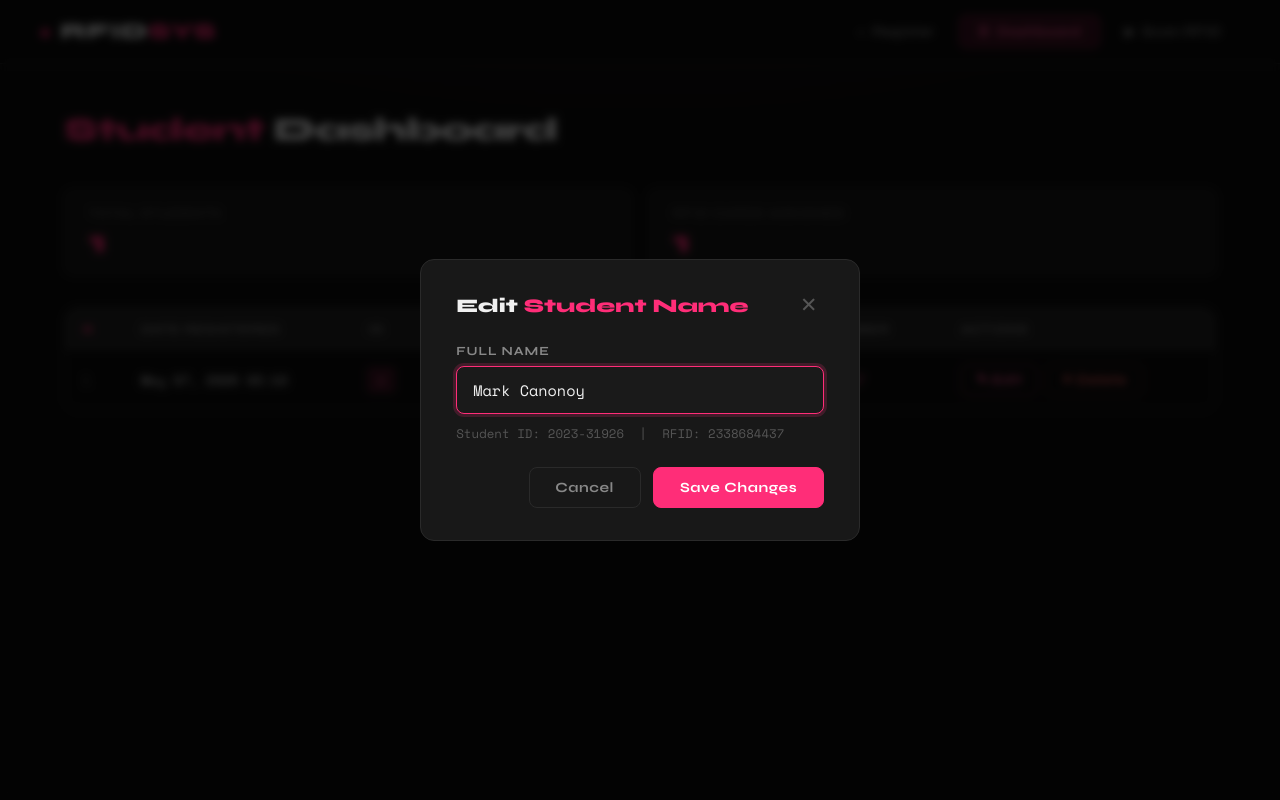
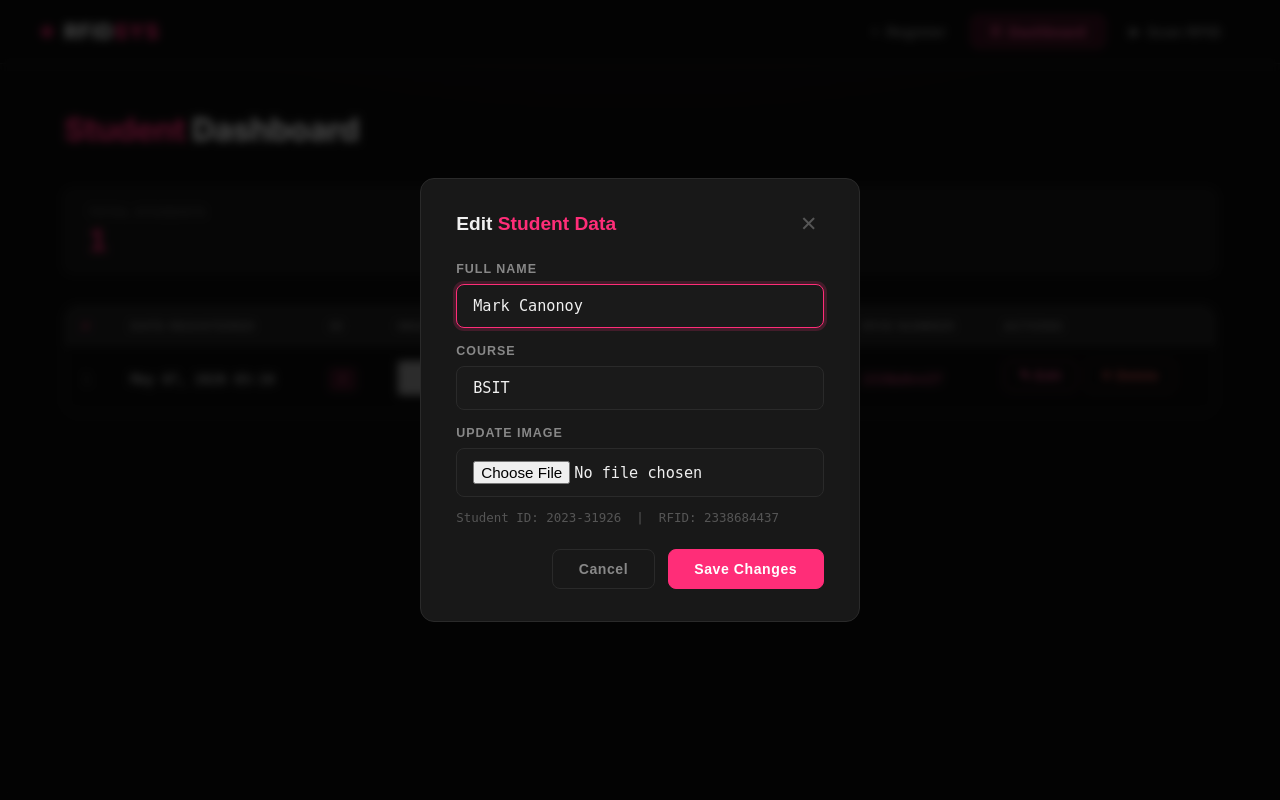
Before and after one commit to MarkKevinCanonoy/Simple-RFID-Scanner, a PHP site: page /dashboard.php?edit=2 in a window 1280 px wide. Run offline with PHP 8.4, Linux system fonts and the light colour scheme; data comes from the database, SQL or seed files in the repository; both versions use the stored data as it was after the commit; grey boxes are pictures that could not be loaded.

Commit message:
added course and image inputs

```diff
--- a/dashboard.php
+++ b/dashboard.php
@@ -12,10 +12,28 @@ if (isset($_GET['delete'])) {
 if ($_SERVER['REQUEST_METHOD'] === 'POST' && isset($_POST['edit_id'])) {
     $edit_id   = (int)   $_POST['edit_id'];
     $full_name = trim(mysqli_real_escape_string($conn, $_POST['full_name'] ?? ''));
+    $course    = trim(mysqli_real_escape_string($conn, $_POST['course'] ?? ''));
+
+    $updates = [];
 
     if ($full_name !== '') {
-        mysqli_query($conn, "UPDATE users SET full_name = '$full_name' WHERE id = $edit_id");
+        $updates[] = "full_name = '$full_name'";
     }
+    if ($course !== '') {
+        $updates[] = "course = '$course'";
+    }
+
+    if (isset($_FILES['image']) && $_FILES['image']['error'] === UPLOAD_ERR_OK) {
+        $image_name = time() . '_' . basename($_FILES['image']['name']);
+        move_uploaded_file($_FILES['image']['tmp_name'], 'uploads/' . $image_name);
+        $updates[] = "image = '$image_name'";
+    }
+
+    if (!empty($updates)) {
+        $set_clause = implode(', ', $updates);
+        mysqli_query($conn, "UPDATE users SET $set_clause WHERE id = $edit_id");
+    }
+
     header('Location: dashboard.php?updated=1');
     exit;
 }
@@ -62,7 +80,7 @@ if (isset($_GET['edit'])) {
     <?php elseif (isset($_GET['updated'])): ?>
         <div class="alert alert-success">
             <span class="alert-icon">&#10003;</span>
-            <div>Student name updated successfully.</div>
+            <div>Student record updated successfully.</div>
         </div>
     <?php endif; ?>
 
@@ -84,7 +102,9 @@ if (isset($_GET['edit'])) {
                     <th>#</th>
                     <th>Date Registered</th>
                     <th>ID</th>
+                    <th>Image</th>
                     <th>Full Name</th>
+                    <th>Course</th>
                     <th>Student ID</th>
                     <th>RFID Number</th>
                     <th>Actions</th>
@@ -93,7 +113,7 @@ if (isset($_GET['edit'])) {
             <tbody>
                 <?php if (empty($users)): ?>
                     <tr>
-                        <td colspan="7">
+                        <td colspan="9">
                             <div class="empty-state">
                                 <span>&#9670;</span>
                                 No students registered yet. <a href="index.php" style="color:var(--pink);">Register one now.</a>
@@ -106,7 +126,15 @@ if (isset($_GET['edit'])) {
                             <td style="color:var(--text-muted);"><?= $i + 1 ?></td>
                             <td><?= date('M d, Y  H:i', strtotime($user['created_at'])) ?></td>
                             <td><span class="badge-id"><?= htmlspecialchars($user['id']) ?></span></td>
+                            <td>
+                                <?php if (!empty($user['image'])): ?>
+                                    <img src="uploads/<?= htmlspecialchars($user['image']) ?>" style="width: 36px; height: 36px; border-radius: 4px; object-fit: cover; border: 1px solid var(--border);">
+                                <?php else: ?>
+                                    <span style="color:var(--text-muted); font-size: 0.75rem;">None</span>
+                                <?php endif; ?>
+                            </td>
                             <td class="td-name"><?= htmlspecialchars($user['full_name']) ?></td>
+                            <td><?= htmlspecialchars($user['course'] ?? '') ?></td>
                             <td><?= htmlspecialchars($user['student_id']) ?></td>
                             <td class="td-rfid"><?= htmlspecialchars($user['rfid_number']) ?></td>
                             <td class="td-actions">
@@ -130,12 +158,13 @@ if (isset($_GET['edit'])) {
 <div class="modal-overlay" id="editModal">
     <div class="modal">
         <div class="modal-header">
-            <h2>Edit <span style="color:var(--pink);">Student Name</span></h2>
+            <h2>Edit <span style="color:var(--pink);">Student Data</span></h2>
             <button class="modal-close" onclick="closeModal()">&#10005;</button>
         </div>
 
-        <form method="POST" action="dashboard.php">
+        <form method="POST" action="dashboard.php" enctype="multipart/form-data">
             <input type="hidden" name="edit_id" value="<?= $edit_user['id'] ?>">
+
             <div class="form-group">
                 <label class="form-label" for="edit_full_name">Full Name</label>
                 <input
@@ -144,14 +173,38 @@ if (isset($_GET['edit'])) {
                     name="full_name"
                     class="form-input"
                     value="<?= htmlspecialchars($edit_user['full_name']) ?>"
-                    required
                     autofocus
                 >
             </div>
-            <div style="margin-top:0.6rem; color:var(--text-muted); font-size:0.78rem; font-family:'Space Mono',monospace;">
+
+            <div class="form-group" style="margin-top: 1rem;">
+                <label class="form-label" for="edit_course">Course</label>
+                <input
+                    type="text"
+                    id="edit_course"
+                    name="course"
+                    class="form-input"
+                    placeholder="Leave blank to keep current"
+                    value="<?= htmlspecialchars($edit_user['course'] ?? '') ?>"
+                >
+            </div>
+
+            <div class="form-group" style="margin-top: 1rem;">
+                <label class="form-label" for="edit_image">Update Image</label>
+                <input
+                    type="file"
+                    id="edit_image"
+                    name="image"
+                    class="form-input"
+                    accept="image/*"
+                >
+            </div>
+
+            <div style="margin-top:0.8rem; color:var(--text-muted); font-size:0.78rem; font-family:'Space Mono',monospace;">
                 Student ID: <?= htmlspecialchars($edit_user['student_id']) ?> &nbsp;|&nbsp;
                 RFID: <?= htmlspecialchars($edit_user['rfid_number']) ?>
             </div>
+
             <div class="modal-actions">
                 <button type="button" class="btn btn-ghost" onclick="closeModal()">Cancel</button>
                 <button type="submit" class="btn btn-primary">Save Changes</button>
--- a/navbar.php
+++ b/navbar.php
@@ -1,7 +1,4 @@
 <?php
-// ============================================
-//  navbar.php — Shared Navigation Partial
-// ============================================
 
 $current = basename($_SERVER['PHP_SELF']);
 ?>
--- a/style.css
+++ b/style.css
@@ -1,6 +1,6 @@
-@import url('https://fonts.googleapis.com/css2?family=Syne:wght@400;600;700;800&family=Space+Mono:ital,wght@0,400;0,700;1,400&display=swap');
-
+@import url('https://fonts.googleapis.com/css2?family=Inter:wght@400;500;600;700;800&family=JetBrains+Mono:wght@400;500;700&display=swap');
 :root {
+    font-family: 'Inter', -apple-system, BlinkMacSystemFont, sans-serif;
     --bg-base:      #0e0e0e;
     --bg-surface:   #181818;
     --bg-elevated:  #232323;
@@ -23,6 +23,24 @@
     --radius-lg: 14px;
     --transition: 0.22s cubic-bezier(0.4, 0, 0.2, 1);
 }
+
+.form-input,
+.badge-id,
+.td-rfid,
+.scan-input,
+.result-student-id,
+.page-header p {
+    font-family: 'JetBrains Mono', monospace;
+}
+
+.page-header h1,
+.nav-brand,
+.btn,
+.td-name {
+    font-family: 'Inter', sans-serif;
+    font-weight: 700;
+}
+
 
 *, *::before, *::after { box-sizing: border-box; margin: 0; padding: 0; }
 
```
Also changed, not shown: index.php (+35 -4 lines), rfid_system.sql (+5 -3 lines), scan.php (+11 -3 lines), README.md, uploads/1778158741_WIN_20260218_15_36_59_Pro.jpg (added), 1 other file.
